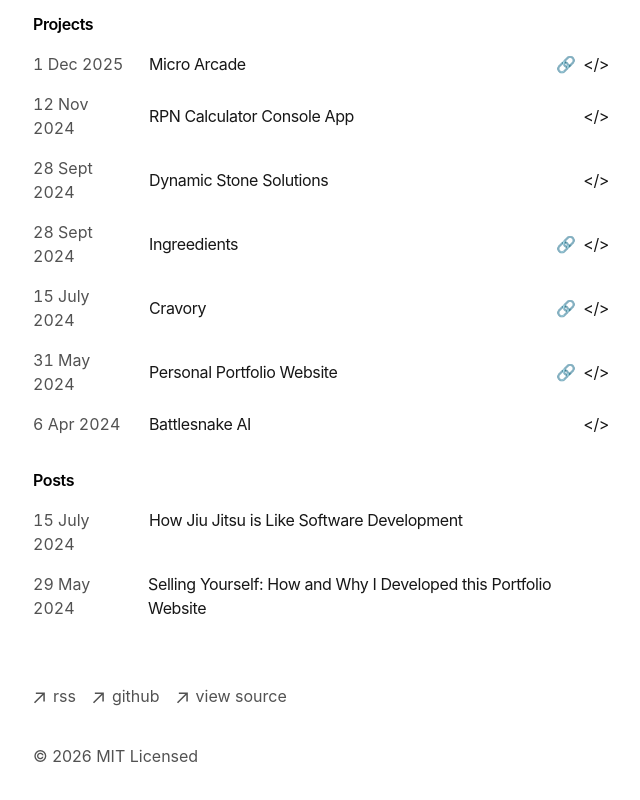
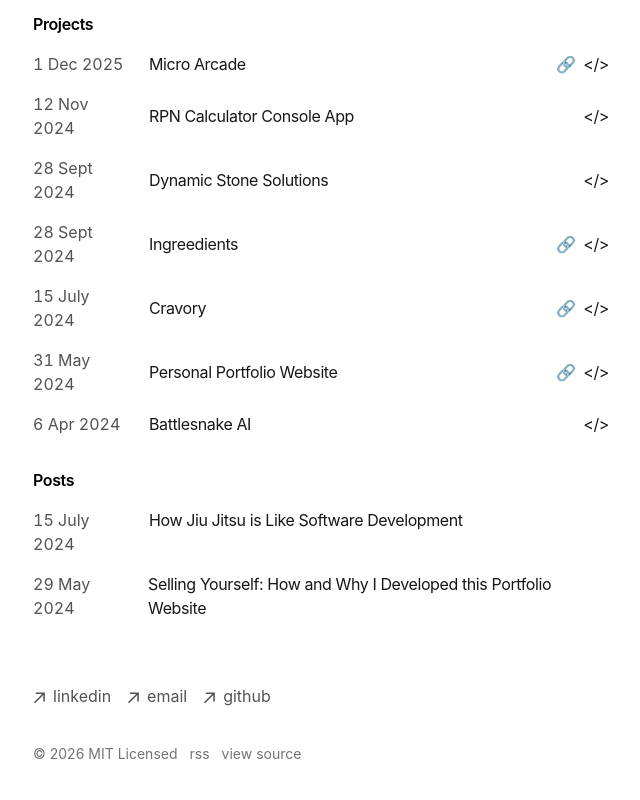
Before and after one commit to MylesJPritchett/mylesp.com, a Next.js app: page / in a window 1280 px wide. Shown: the part 1012-1812 px from the top of the page, without its empty margins (319-959 px from the left). Built offline with nearby package versions, Linux system fonts and the light colour scheme.

Commit message:
feat: lead the footer with LinkedIn and email

```diff
--- a/app/components/footer.tsx
+++ b/app/components/footer.tsx
@@ -15,46 +15,52 @@ function ArrowIcon() {
   )
 }
 
+const mainLinks = [
+  { label: 'linkedin', href: 'https://www.linkedin.com/in/myles-pritchett/' },
+  { label: 'email', href: 'mailto:mylesjpritchett@gmail.com' },
+  { label: 'github', href: 'https://github.com/MylesJPritchett/' },
+]
+
+const minorLinks = [
+  { label: 'rss', href: '/rss' },
+  { label: 'view source', href: 'https://github.com/MylesJPritchett/mylesp.com' },
+]
+
+function externalProps(href: string) {
+  return href.startsWith('mailto:')
+    ? {}
+    : { target: '_blank', rel: 'noopener noreferrer' }
+}
+
 export default function Footer() {
   return (
     <footer className="mb-16">
       <ul className="font-sm mt-8 flex flex-col space-x-0 space-y-5 text-neutral-600 md:flex-row md:space-x-4 md:space-y-0 dark:text-neutral-300">
-        <li>
+        {mainLinks.map(({ label, href }) => (
+          <li key={href}>
             <a
               className="flex items-center transition-all hover:text-neutral-800 dark:hover:text-neutral-100"
-            rel="noopener noreferrer"
-            target="_blank"
-            href="/rss"
+              href={href}
+              {...externalProps(href)}
             >
               <ArrowIcon />
-            <p className="ml-2 h-7">rss</p>
+              <p className="ml-2 h-7">{label}</p>
             </a>
           </li>
-        <li>
+        ))}
+      </ul>
+      <p className="mt-8 flex flex-wrap gap-x-3 text-sm text-neutral-500 dark:text-neutral-400">
+        <span>© {new Date().getFullYear()} MIT Licensed</span>
+        {minorLinks.map(({ label, href }) => (
           <a
-            className="flex items-center transition-all hover:text-neutral-800 dark:hover:text-neutral-100"
-            rel="noopener noreferrer"
-            target="_blank"
-            href="https://github.com/MylesJPritchett/"
+            key={href}
+            className="transition-all hover:text-neutral-800 dark:hover:text-neutral-100"
+            href={href}
+            {...externalProps(href)}
           >
-            <ArrowIcon />
-            <p className="ml-2 h-7">github</p>
+            {label}
           </a>
-        </li>
-        <li>
-          <a
-            className="flex items-center transition-all hover:text-neutral-800 dark:hover:text-neutral-100"
-            rel="noopener noreferrer"
-            target="_blank"
-            href="https://github.com/MylesJPritchett/mylesp.com"
-          >
-            <ArrowIcon />
-            <p className="ml-2 h-7">view source</p>
-          </a>
-        </li>
-      </ul>
-      <p className="mt-8 text-neutral-600 dark:text-neutral-300">
-        © {new Date().getFullYear()} MIT Licensed
+        ))}
       </p>
     </footer>
   )
```
Also changed, not shown: 1 other file (tests, documents, lock files or other folders). Lines whose indentation alone changed are shown as unchanged.
